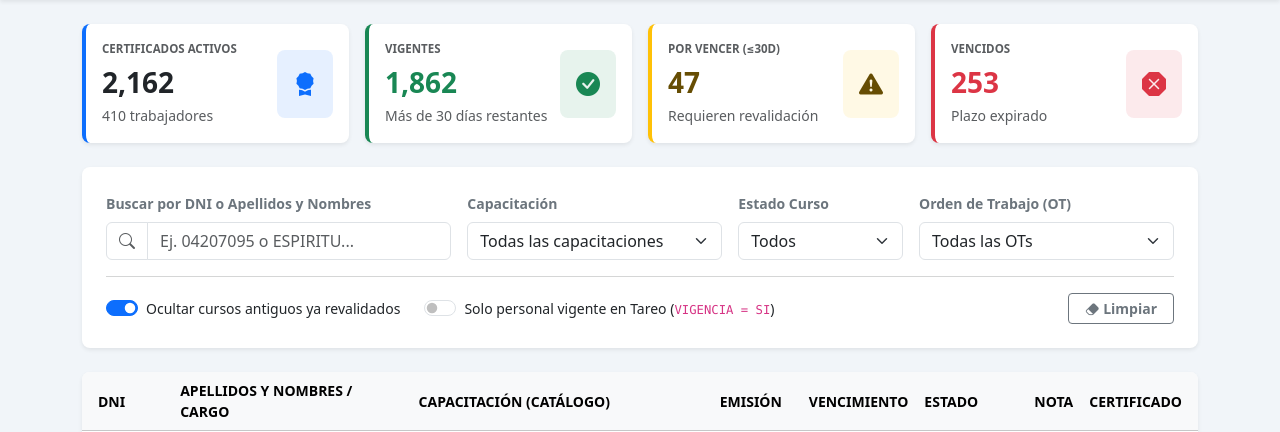
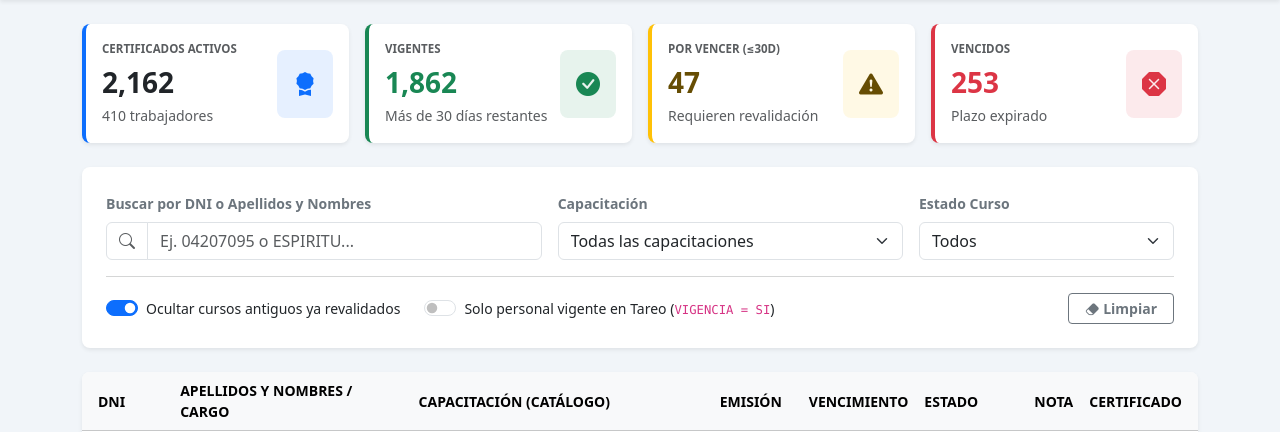
Before and after one commit to Fredy2201/systemsft.com, a PHP site: page / in a window 1280 px wide. Shown: the part 76-508 px from the top of the page. Run offline with PHP 8.4, Linux system fonts and the light colour scheme; the visitor is signed in with stand-in values (Sample User, id 1).

Commit message:
Descripción del cambio

```diff
--- a/index.php
+++ b/index.php
@@ -123,7 +123,7 @@ if (!isset($_SESSION['usuario_dni'])) {
     <div class="card border-0 shadow-sm rounded-3 mb-4">
       <div class="card-body p-3 p-md-4">
         <div class="row g-3 align-items-end">
-          <div class="col-12 col-lg-4">
+          <div class="col-12 col-lg-5">
             <label for="searchInput" class="form-label fw-semibold small text-secondary">
               Buscar por DNI o Apellidos y Nombres
             </label>
@@ -133,7 +133,7 @@ if (!isset($_SESSION['usuario_dni'])) {
             </div>
           </div>
 
-          <div class="col-12 col-md-6 col-lg-3">
+          <div class="col-12 col-md-7 col-lg-4">
             <label for="courseFilter" class="form-label fw-semibold small text-secondary">
               Capacitación
             </label>
@@ -142,7 +142,7 @@ if (!isset($_SESSION['usuario_dni'])) {
             </select>
           </div>
 
-          <div class="col-6 col-md-3 col-lg-2">
+          <div class="col-12 col-md-5 col-lg-3">
             <label for="statusFilter" class="form-label fw-semibold small text-secondary">
               Estado Curso
             </label>
@@ -151,15 +151,6 @@ if (!isset($_SESSION['usuario_dni'])) {
               <option value="VIGENTE">Vigentes</option>
               <option value="POR_VENCER">Por vencer (≤30d)</option>
               <option value="VENCIDO">Vencidos</option>
-            </select>
-          </div>
-
-          <div class="col-6 col-md-3 col-lg-3">
-            <label for="otFilter" class="form-label fw-semibold small text-secondary">
-              Orden de Trabajo (OT)
-            </label>
-            <select class="form-select" id="otFilter">
-              <option value="">Todas las OTs</option>
             </select>
           </div>
         </div>
@@ -329,7 +320,6 @@ if (!isset($_SESSION['usuario_dni'])) {
     const searchInput = document.getElementById("searchInput");
     const courseFilter = document.getElementById("courseFilter");
     const statusFilter = document.getElementById("statusFilter");
-    const otFilter = document.getElementById("otFilter");
     const switchLatestOnly = document.getElementById("switchLatestOnly");
     const switchActiveWorkers = document.getElementById("switchActiveWorkers");
     const btnClear = document.getElementById("btnClear");
@@ -504,14 +494,6 @@ if (!isset($_SESSION['usuario_dni'])) {
         opt.textContent = course;
         courseFilter.appendChild(opt);
       });
-
-      const ots = [...new Set(Object.values(personalMap).map(p => p.ot).filter(ot => ot && ot !== "0"))].sort();
-      ots.forEach(ot => {
-        const opt = document.createElement("option");
-        opt.value = ot;
-        opt.textContent = `OT: ${ot}`;
-        otFilter.appendChild(opt);
-      });
     }
 
     function openPdfModal(index) {
@@ -542,13 +524,10 @@ if (!isset($_SESSION['usuario_dni'])) {
       const query = normalizeText(rawQuery);
       const selectedCourse = courseFilter.value;
       const selectedStatus = statusFilter.value;
-      const selectedOt = otFilter.value;
 
       currentFiltered = baseDataset.filter(r => {
-        const p = personalMap[r.d] || {};
         if (selectedCourse && r.t !== selectedCourse) return false;
         if (selectedStatus && r._estado.code !== selectedStatus) return false;
-        if (selectedOt && (p.ot || "") !== selectedOt) return false;
         if (!query) return true;
         return r.d.includes(query) || normalizeText(r.n).includes(query);
       });
@@ -624,7 +603,7 @@ if (!isset($_SESSION['usuario_dni'])) {
         return;
       }
 
-      const isSearching = query.length > 0 || selectedCourse !== "" || selectedStatus !== "" || selectedOt !== "";
+      const isSearching = query.length > 0 || selectedCourse !== "" || selectedStatus !== "";
       const visibleRows = isSearching ? currentFiltered : currentFiltered.slice(0, MAX_ROWS_DEFAULT);
 
       tableBody.innerHTML = visibleRows.map((r, idx) => {
@@ -736,7 +715,6 @@ if (!isset($_SESSION['usuario_dni'])) {
     searchInput.addEventListener("input", renderTable);
     courseFilter.addEventListener("change", renderTable);
     statusFilter.addEventListener("change", renderTable);
-    otFilter.addEventListener("change", renderTable);
     switchLatestOnly.addEventListener("change", renderTable);
     switchActiveWorkers.addEventListener("change", renderTable);
 
@@ -744,7 +722,6 @@ if (!isset($_SESSION['usuario_dni'])) {
       searchInput.value = "";
       courseFilter.value = "";
       statusFilter.value = "";
-      otFilter.value = "";
       switchLatestOnly.checked = true;
       switchActiveWorkers.checked = false;
       renderTable();
```
